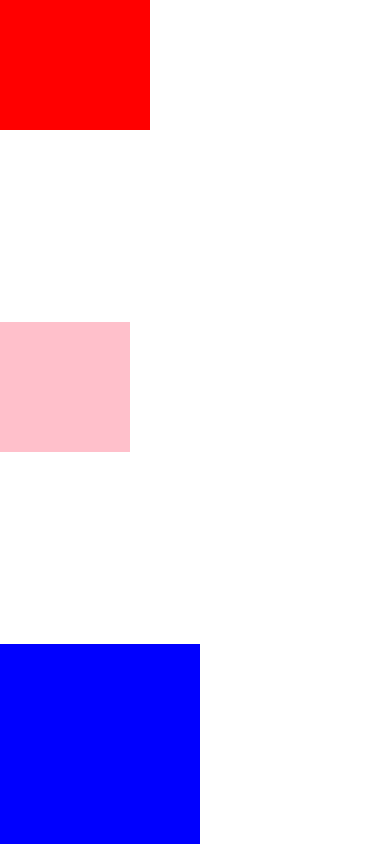
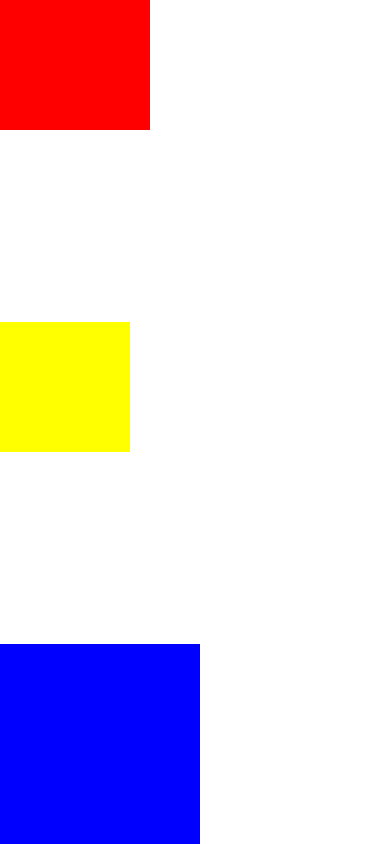
Before and after one commit to iphoneT/FlexBox, a React Native app: screen / in a window 390 px wide. Built offline with nearby package versions, Linux system fonts and the light colour scheme.

Commit message:
w
Signed-off-by: iphoneT <iphone@trivediinfotech.com>

```diff
--- a/App.js
+++ b/App.js
@@ -21,7 +21,7 @@ class App extends React.Component {
         }}>
         <View style={{width: 150, height: 130, backgroundColor: 'red'}}></View>
         <View
-          style={{width: 130, height: 130, backgroundColor: 'pink'}}></View>
+          style={{width: 130, height: 130, backgroundColor: 'yellow'}}></View>
         <View style={{width: 200, height: 200, backgroundColor: 'blue'}}></View>
       </View>
     );
```
